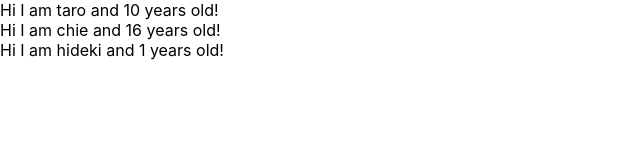
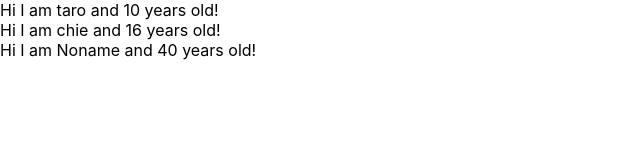
Before and after one commit to naoya-takahashi/udemy-react-redux-crud-application, a React (Create React App) app: page / in a window 1280 px wide. Shown: the top 160 px of the page, without its empty margins (0-640 px from the left). Built offline with nearby package versions, Linux system fonts and the light colour scheme.

Commit message:
prop-typeを指定

```diff
--- a/src/App.js
+++ b/src/App.js
@@ -1,10 +1,11 @@
 import React from 'react';
+import propTypes from 'prop-types';
 
 const App = () =>{
   const profiles = [
     {name: 'taro', age: 10},
     {name: 'chie', age: 16},
-    {name: 'hideki'},
+    {name: 'Noname', age: 40},
 ]
   return (
     <React.Fragment>
@@ -21,8 +22,9 @@ const User = (props) => {
 return <div>Hi I am {props.name} and {props.age} years old!</div>
 }
 
-User.defaultProps = {
-  age: 1
+User.propTypes = {
+  name: propTypes.string,
+  age: propTypes.number.isRequired
 }
 
 export default App;
```
